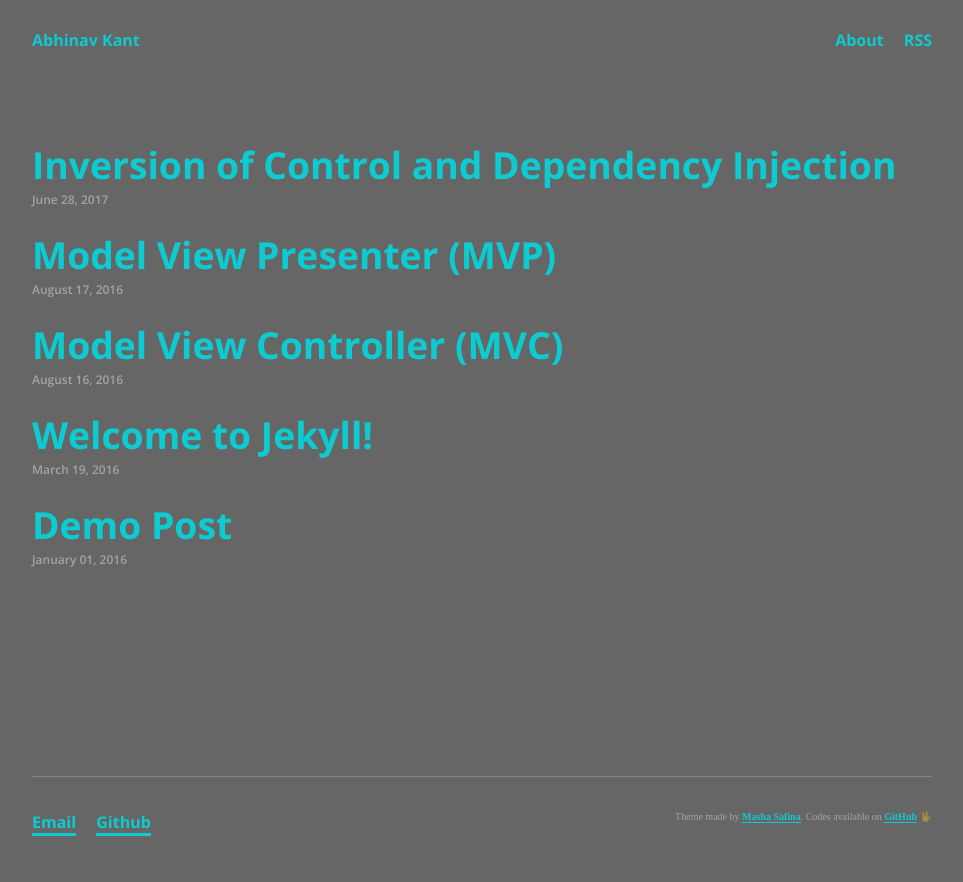
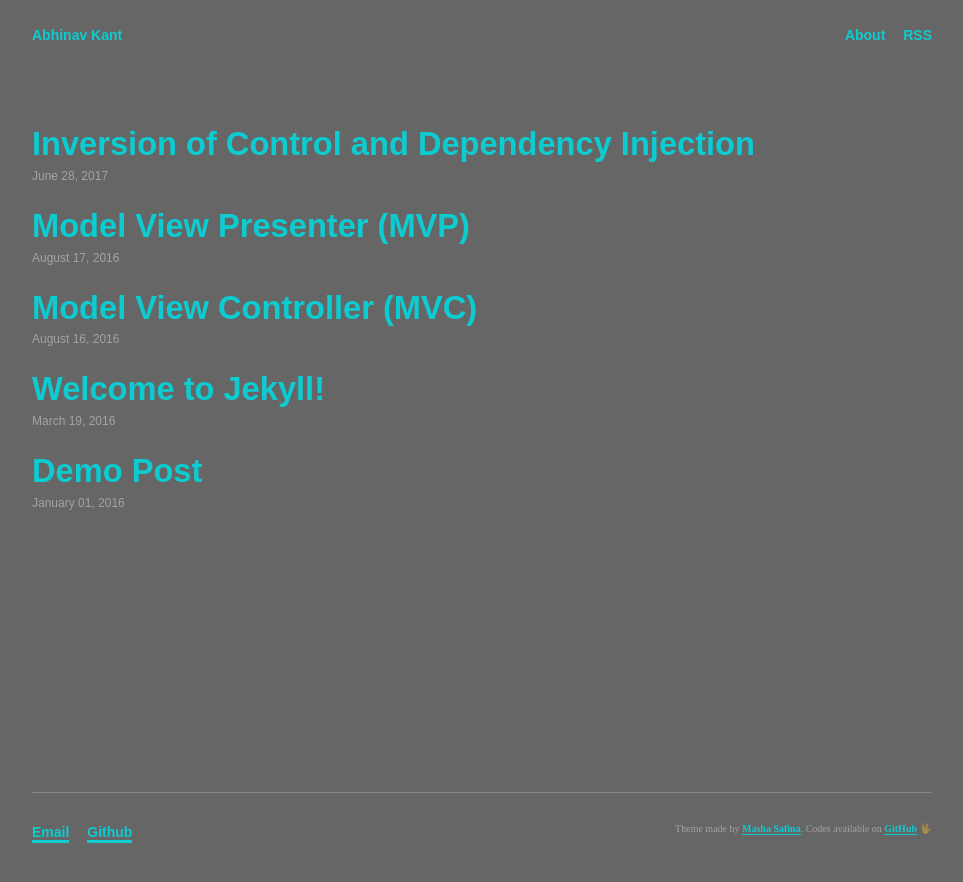
Before and after one commit to abhinavkant/abhinavkant.github.io, a Jekyll site: the page built from index.html, in a window 1280 px wide. Shown: the top 882 px of the page, without its empty margins (158-1121 px from the left). Built offline with Jekyll 4.4.1, drawn with Linux system fonts in a browser that asks for light colours; some web fonts are replaced.

Commit message:
WIP - SOLID Principle

```diff
--- a/_sass/_post.scss
+++ b/_sass/_post.scss
@@ -64,3 +64,20 @@
 .post-link {
   display: inline;
 }
+
+table{
+    border-collapse: collapse;
+    border-spacing: 0;
+    border:1px solid #ffffff;
+}
+
+th{
+    padding: 5px;
+    border:1px solid #ffffff;
+}
+
+td{
+    // font-weight: normal;
+    padding: 5px;
+    border:1px solid #ffffff;
+}
--- a/_sass/themes/_sweet-like-will.scss
+++ b/_sass/themes/_sweet-like-will.scss
@@ -1,11 +1,11 @@
 // Typography
-$font-family-base: 'Open Sans', Helvetica, Arial, sans-serif;
+$font-family-base: Arial, sans-serif, 'Open Sans',Helvetica;
 $font-family-sub:  'Droid Serif', serif;
 
-$font-size-base:   15x;
+$font-size-base:   14px;
 $line-height-base: 1;
 
-$font-size-mobile: 12px;
+$font-size-mobile: 11px;
 
 $font-weight-base-normal: 600;
 $font-weight-base-bold:   700;
```
Also changed, not shown: _drafts/solid-principles.md (added, +15 -0 lines).
